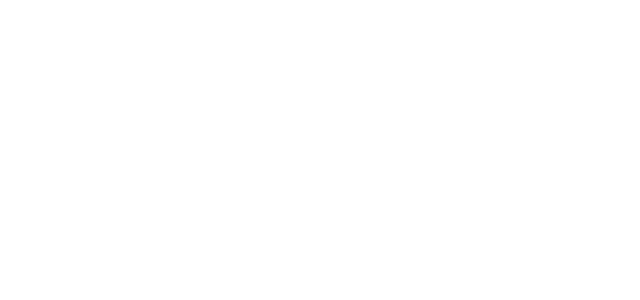
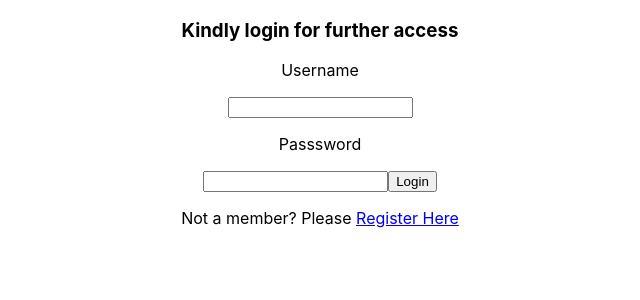
Before and after one commit to mparedes003/family-meal-planner-frontend, a React (Create React App) app in the folder famliy-meal-planner/: page / in a window 1280 px wide. Shown: the top 300 px of the page, without its empty margins (320-960 px from the left). Built offline with nearby package versions, Linux system fonts and the light colour scheme.

Commit message:
Add routes for dashboard and recipe card

```diff
--- a/famliy-meal-planner/src/App.js
+++ b/famliy-meal-planner/src/App.js
@@ -4,6 +4,8 @@
 
 import LoginForm from './components/LoginForm';
 import SignUpForm from './components/SignUpForm';
+import UserDashboard from './components/UserDashboard';
+import RecipeCard from './components/RecipeCard';
 
 class App extends Component {
   render() {
@@ -11,8 +13,10 @@
       <div className='App'>
         <Router>
           <div>
-            <Route path='/login' component={LoginForm} />
-            <Route path='/sign-up' component={SignUpForm} />
+            <Route exact path='/' component={LoginForm} />
+            <Route path='/register' component={SignUpForm} />
+            <Route path='/dashboard' component={UserDashboard} />
+            <Route path='/recipes/:id' component={RecipeCard} />
           </div>
         </Router>
       </div>
```
